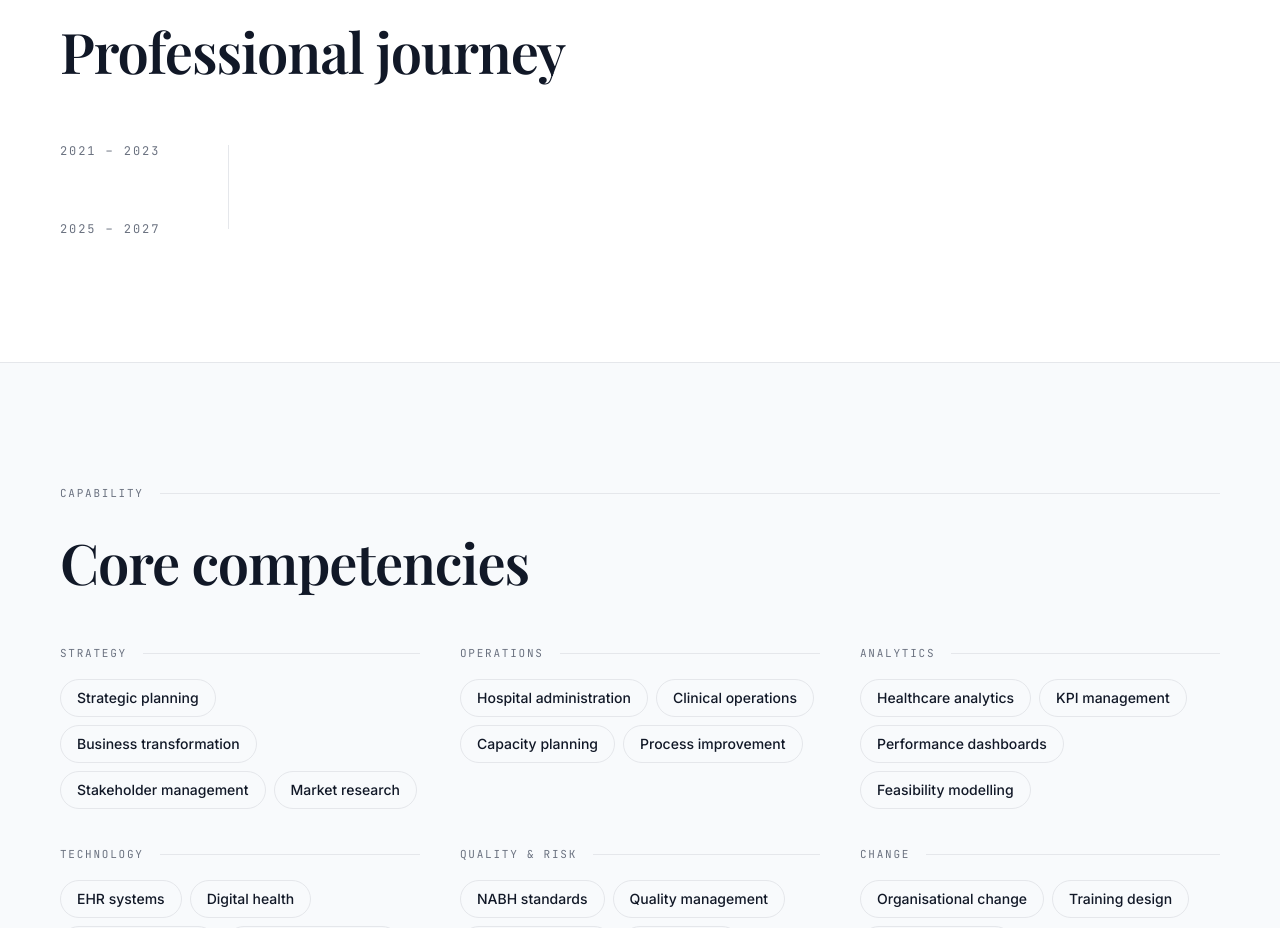
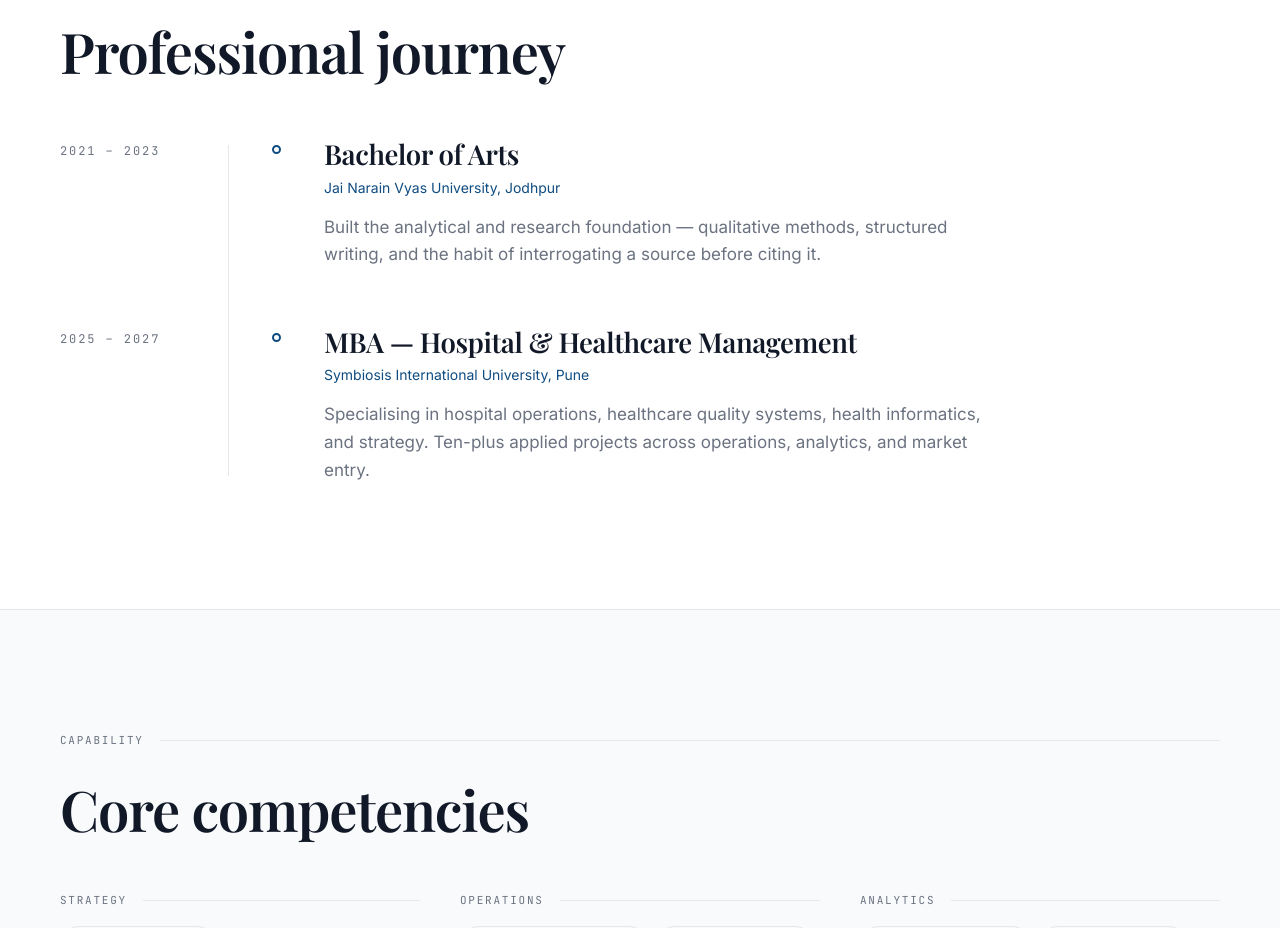
Before and after one commit to viratblogs/manvi, a Next.js app: page /about in a window 1280 px wide. Shown: the part 1140-2068 px from the top of the page. Built offline with nearby package versions, Linux system fonts and the light colour scheme; no server answers.

Commit message:
Restore timeline content on about page, hide scroll indicator

```diff
--- a/src/app/about/page.tsx
+++ b/src/app/about/page.tsx
@@ -71,7 +71,7 @@ export default function AboutPage() {
                 <div className="font-mono text-xs uppercase tracking-[0.16em] text-ink-muted md:pt-1.5">
                   {item.period}
                 </div>
-                {/* <div className="relative md:pl-12">
+                <div className="relative md:pl-12">
                   <span
                     aria-hidden
                     className="absolute left-[-4.5px] top-2 hidden h-[9px] w-[9px] rounded-full border-2 border-primary bg-surface md:block dark:bg-[#0B0F16]"
@@ -79,7 +79,7 @@ export default function AboutPage() {
                   <h3 className="font-display text-card font-semibold">{item.title}</h3>
                   <div className="mt-1.5 text-sm text-primary dark:text-[#7FB3E0]">{item.org}</div>
                   <p className="mt-4 max-w-2xl text-[1.0625rem] leading-relaxed text-ink-muted">{item.body}</p>
-                </div> */}
+                </div>
               </StaggerItem>
             ))}
           </Stagger>
--- a/src/components/home/Hero.tsx
+++ b/src/components/home/Hero.tsx
@@ -84,10 +84,10 @@ export function Hero() {
       </div>
 
       <div className="shell hidden pb-10 lg:block">
-        <div className="flex items-center gap-3 font-mono text-[0.625rem] uppercase tracking-[0.16em] text-ink-faint">
+        {/* <div className="flex items-center gap-3 font-mono text-[0.625rem] uppercase tracking-[0.16em] text-ink-faint">
           <ArrowDown className="h-3.5 w-3.5 animate-bounce" aria-hidden />
           Scroll
-        </div>
+        </div> */}
       </div>
     </section>
   );
```
